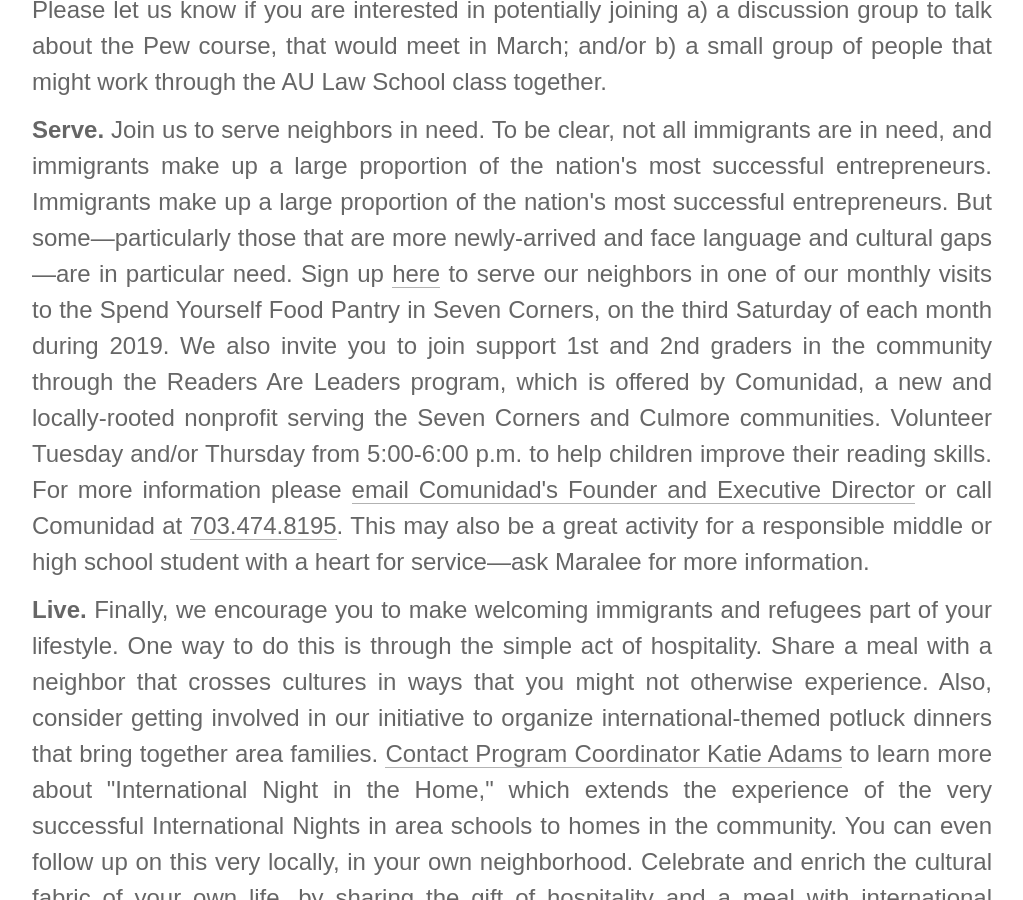
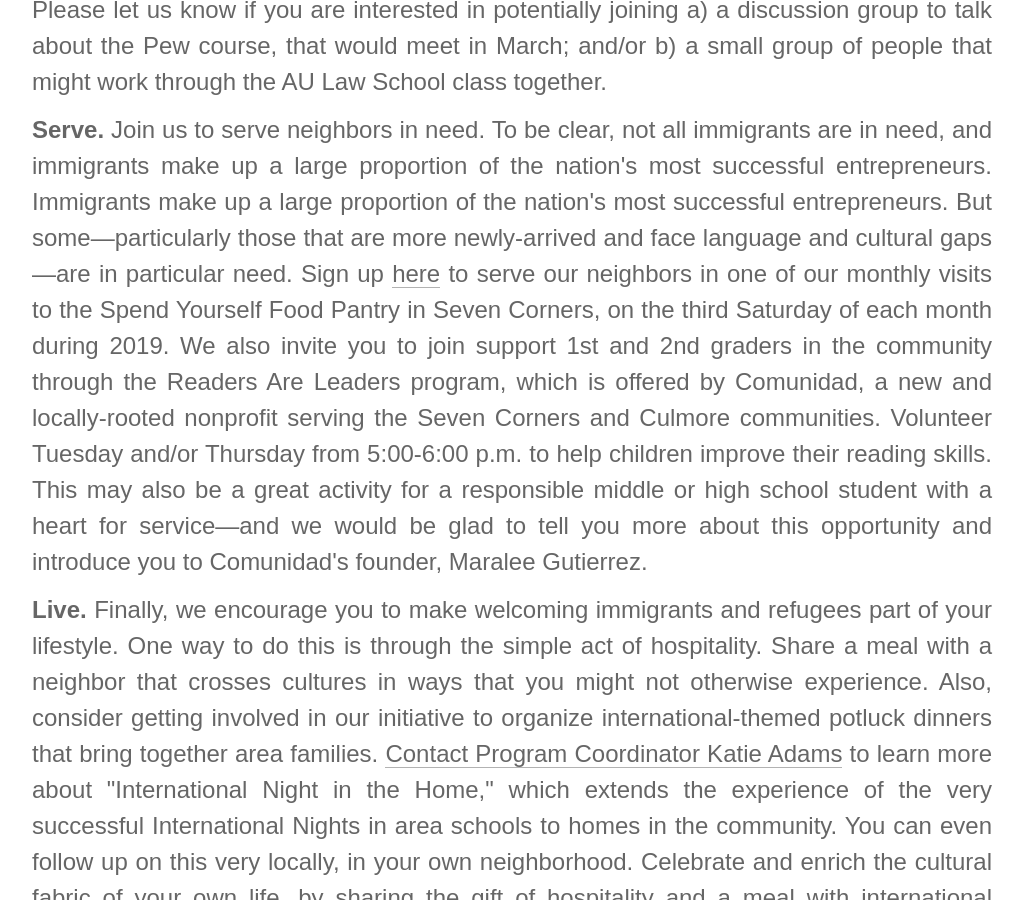
Before and after one commit to wfctest/wfctest, a Jekyll site: the page built from activities.html, in a window 1280 px wide and 900 px high, scrolled down 1024 px. Shown: the whole window, without its empty margins (128-1151 px from the left). Built offline with Jekyll 4.4.1, drawn with Linux system fonts in a browser that asks for light colours; some web fonts are replaced.

Commit message:
Update 'serve' text in Activities page

```diff
--- a/activities.html
+++ b/activities.html
@@ -8,7 +8,7 @@ layout: default
     <p>Also, join us for an opportunity to learn more about immigration in the U.S. The Pew Research Center, which does fantastic survey research on a host of issues, has designed an "email course" about U.S. immigration that you can learn more about <a href="http://www.pewresearch.org/fact-tank/2018/10/16/want-to-understand-u-s-immigration-weve-got-an-email-course-for-you/">here</a>. This class is free and is available any time, anywhere.</p>
     <p>Finally, for anyone interested in going much deeper, American University's Law School is offering a survey course, Introduction to U.S. Immigration Law, see <a href="http://www.pewresearch.org/fact-tank/2018/10/16/want-to-understand-u-s-immigration-weve-got-an-email-course-for-you/">here</a>. This is a semester-length class, delivered mostly online (and of course AU charges tuition). Our understanding is that this course is designed to be accessible to the layperson interested in immigration policy and that you do <em>not</em> need to be a lawyer to take this class. However, you'd need to confirm this yourself!</p>
     <p>Please let us know if you are interested in potentially joining a) a discussion group to talk about the Pew course, that would meet in March; and/or b) a small group of people that might work through the AU Law School class together.</p>
-    <p><strong>Serve.</strong> Join us to serve neighbors in need. To be clear, not all immigrants are in need, and immigrants make up a large proportion of the nation's most successful entrepreneurs. Immigrants make up a large proportion of the nation's most successful entrepreneurs. But some—particularly those that are more newly-arrived and face language and cultural gaps—are in particular need. Sign up <a href="https://www.signupgenius.com/go/70a0f4cabae22a2fd0-volunteer">here</a> to serve our neighbors in one of our monthly visits to the Spend Yourself Food Pantry in Seven Corners, on the third Saturday of each month during 2019. We also invite you to join support 1st and 2nd graders in the community through the Readers Are Leaders program, which is offered by Comunidad, a new and locally-rooted nonprofit serving the Seven Corners and Culmore communities. Volunteer Tuesday and/or Thursday from 5:00-6:00 p.m. to help children improve their reading skills. For more information please <a href="mailto:maralee.gc@gmail.com">email Comunidad's Founder and Executive Director</a> or call Comunidad at <a href="tel:7034748195">703.474.8195</a>. This may also be a great activity for a responsible middle or high school student with a heart for service—ask Maralee for more information.</p>
+    <p><strong>Serve.</strong> Join us to serve neighbors in need. To be clear, not all immigrants are in need, and immigrants make up a large proportion of the nation's most successful entrepreneurs. Immigrants make up a large proportion of the nation's most successful entrepreneurs. But some—particularly those that are more newly-arrived and face language and cultural gaps—are in particular need. Sign up <a href="https://www.signupgenius.com/go/70a0f4cabae22a2fd0-volunteer">here</a> to serve our neighbors in one of our monthly visits to the Spend Yourself Food Pantry in Seven Corners, on the third Saturday of each month during 2019. We also invite you to join support 1st and 2nd graders in the community through the Readers Are Leaders program, which is offered by Comunidad, a new and locally-rooted nonprofit serving the Seven Corners and Culmore communities. Volunteer Tuesday and/or Thursday from 5:00-6:00 p.m. to help children improve their reading skills. This may also be a great activity for a responsible middle or high school student with a heart for service—and we would be glad to tell you more about this opportunity and introduce you to Comunidad's founder, Maralee Gutierrez.</p>
     <p><strong>Live.</strong> Finally, we encourage you to make welcoming immigrants and refugees part of your lifestyle. One way to do this is through the simple act of hospitality. Share a meal with a neighbor that crosses cultures in ways that you might not otherwise experience. Also, consider getting involved in our initiative to organize international-themed potluck dinners that bring together area families. <a href="mailto:welcomingfallschurch@gmail.com">Contact Program Coordinator Katie Adams</a> to learn more about "International Night in the Home," which extends the experience of the very successful International Nights in area schools to homes in the community. You can even follow up on this very locally, in your own neighborhood. Celebrate and enrich the cultural fabric of your own life, by sharing the gift of hospitality and a meal with international neighbors.</p>
     <p>We hope you join us in Welcoming Falls Church. Sign up for one or more activities, and if you have not already done so provide us your information in the form below, so that we can be in touch with you proactively about future activities. We look forward to engaging with area residents, civic and business leaders, our schools and many others, to build a community of neighbors.</p>
 </section>
```
